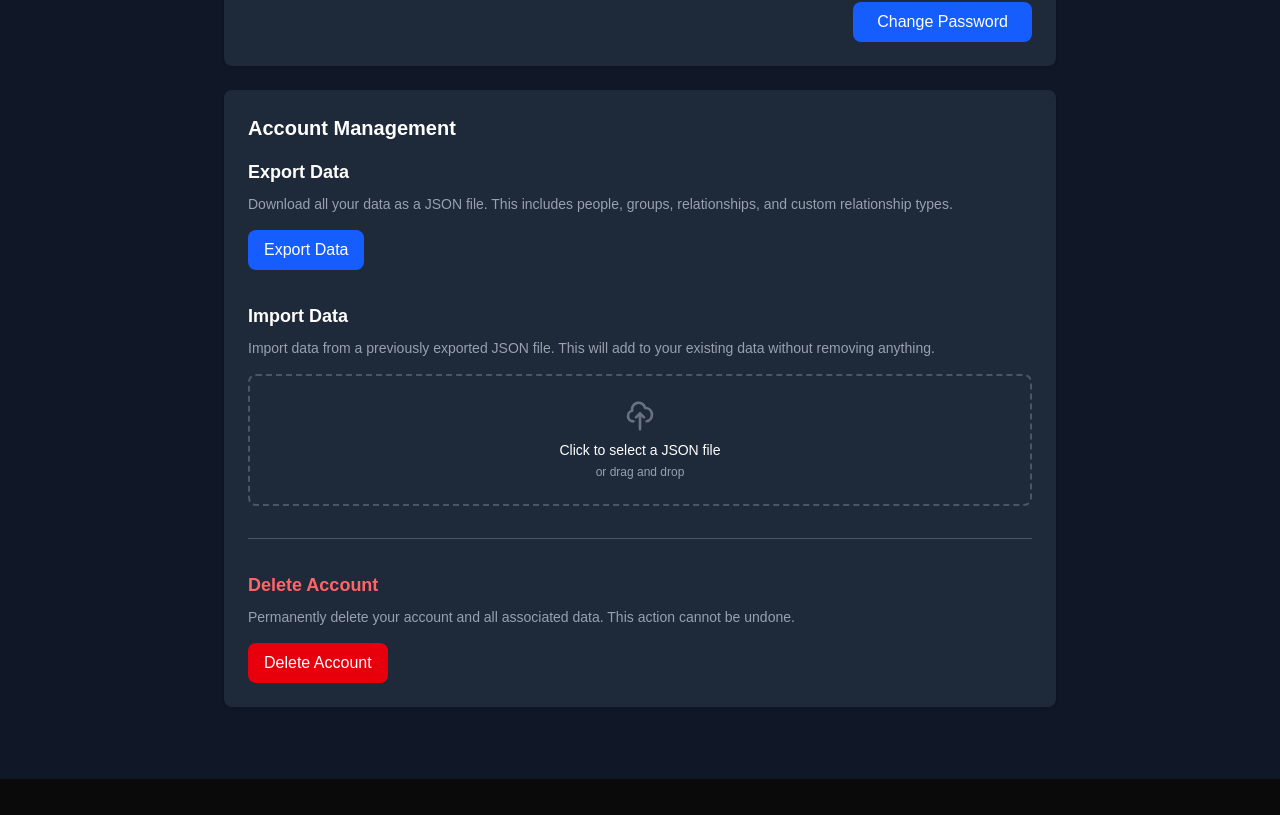
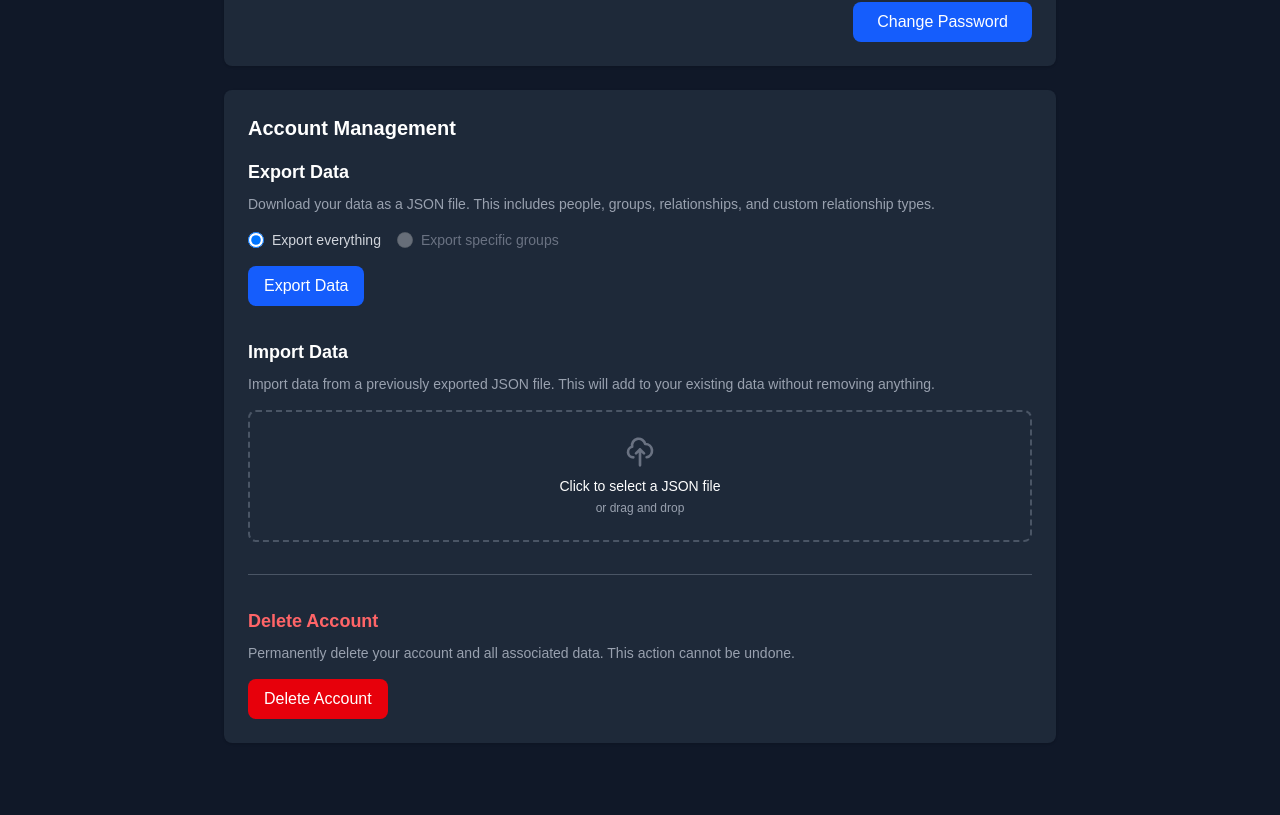
Before and after one commit to mattogodoy/nametag, a Next.js app: page /settings in a window 1280 px wide. Shown: the part 1425-2240 px from the top of the page. Before the commit the page ends 2204 px from the top, so only its background shows below. Built offline with nearby package versions, Linux system fonts and the light colour scheme; no server answers; the database is empty; sample sign-in values are in the browser's storage.

Commit message:
Added feature to expor groups only

```diff
--- a/app/api/user/export/route.ts
+++ b/app/api/user/export/route.ts
@@ -1,10 +1,15 @@
 import { prisma } from '@/lib/prisma';
 import { apiResponse, handleApiError, withAuth } from '@/lib/api-utils';
 
-export const GET = withAuth(async (_request, session) => {
+export const GET = withAuth(async (request, session) => {
   try {
+    // Parse query params for group filtering
+    const { searchParams } = new URL(request.url);
+    const groupIdsParam = searchParams.get('groupIds');
+    const filterByGroups = groupIdsParam ? groupIdsParam.split(',').filter(Boolean) : null;
+
     // Fetch all user data
-    const [user, people, groups, relationshipTypes] = await Promise.all([
+    const [user, allPeople, allGroups, relationshipTypes] = await Promise.all([
       prisma.user.findUnique({
         where: { id: session.user.id },
         select: {
@@ -16,7 +21,18 @@ export const GET = withAuth(async (_request, session) => {
         },
       }),
       prisma.person.findMany({
-        where: { userId: session.user.id },
+        where: {
+          userId: session.user.id,
+          ...(filterByGroups && filterByGroups.length > 0
+            ? {
+                groups: {
+                  some: {
+                    groupId: { in: filterByGroups },
+                  },
+                },
+              }
+            : {}),
+        },
         include: {
           relationshipToUser: {
             select: {
@@ -63,6 +79,27 @@ export const GET = withAuth(async (_request, session) => {
         where: { userId: session.user.id },
       }),
     ]);
+
+    // Get set of exported person IDs for filtering relationships
+    const exportedPersonIds = new Set(allPeople.map((p) => p.id));
+
+    // When filtering by groups, only include those specific groups (not all groups the people belong to)
+    const exportedGroupIds = filterByGroups && filterByGroups.length > 0
+      ? new Set(filterByGroups)
+      : new Set(allPeople.flatMap((p) => p.groups.map((g) => g.group.id)));
+
+    // Filter relationships to only include those between exported people
+    // Also filter person's groups to only include the exported groups
+    const people = allPeople.map((person) => ({
+      ...person,
+      groups: person.groups.filter((g) => exportedGroupIds.has(g.group.id)),
+      relationshipsFrom: person.relationshipsFrom.filter((rel) =>
+        exportedPersonIds.has(rel.relatedPersonId)
+      ),
+    }));
+
+    // Filter groups to only include the exported groups
+    const groups = allGroups.filter((g) => exportedGroupIds.has(g.id));
 
     // Build export data structure
     const exportData = {
--- a/app/settings/page.tsx
+++ b/app/settings/page.tsx
@@ -15,11 +15,17 @@ export default async function SettingsPage() {
     redirect('/login');
   }
 
-  // Fetch user's current theme and date format
-  const user = await prisma.user.findUnique({
-    where: { id: session.user.id },
-    select: { theme: true, dateFormat: true },
-  });
+  // Fetch user's current theme, date format, and groups
+  const [user, groups] = await Promise.all([
+    prisma.user.findUnique({
+      where: { id: session.user.id },
+      select: { theme: true, dateFormat: true },
+    }),
+    prisma.group.findMany({
+      where: { userId: session.user.id },
+      orderBy: { name: 'asc' },
+    }),
+  ]);
 
   const currentTheme = user?.theme || 'DARK';
   const currentDateFormat = user?.dateFormat || 'MDY';
@@ -82,7 +88,7 @@ export default async function SettingsPage() {
             <h2 className="text-xl font-bold text-gray-900 dark:text-white mb-4">
               Account Management
             </h2>
-            <AccountManagement />
+            <AccountManagement groups={groups} />
           </div>
         </div>
       </main>
--- a/components/AccountManagement.tsx
+++ b/components/AccountManagement.tsx
@@ -3,14 +3,27 @@
 import { useState, useRef, ChangeEvent } from 'react';
 import { useRouter } from 'next/navigation';
 import { signOut } from 'next-auth/react';
+import GroupsSelector from './GroupsSelector';
 
-export default function AccountManagement() {
+interface Group {
+  id: string;
+  name: string;
+  color: string | null;
+}
+
+interface AccountManagementProps {
+  groups: Group[];
+}
+
+export default function AccountManagement({ groups }: AccountManagementProps) {
   const router = useRouter();
   const fileInputRef = useRef<HTMLInputElement>(null);
 
   // Export state
   const [isExporting, setIsExporting] = useState(false);
   const [exportMessage, setExportMessage] = useState('');
+  const [exportMode, setExportMode] = useState<'all' | 'groups'>('all');
+  const [selectedGroupIds, setSelectedGroupIds] = useState<string[]>([]);
 
   // Import state
   const [isImporting, setIsImporting] = useState(false);
@@ -35,7 +48,10 @@ export default function AccountManagement() {
     setExportMessage('');
 
     try {
-      const response = await fetch('/api/user/export');
+      const exportUrl = exportMode === 'groups' && selectedGroupIds.length > 0
+        ? `/api/user/export?groupIds=${selectedGroupIds.join(',')}`
+        : '/api/user/export';
+      const response = await fetch(exportUrl);
 
       if (!response.ok) {
         setExportMessage('Failed to export data');
@@ -194,12 +210,59 @@ export default function AccountManagement() {
           Export Data
         </h3>
         <p className="text-sm text-gray-600 dark:text-gray-400 mb-4">
-          Download all your data as a JSON file. This includes people, groups,
+          Download your data as a JSON file. This includes people, groups,
           relationships, and custom relationship types.
         </p>
+
+        {/* Export Mode Toggle */}
+        <div className="mb-4 space-y-3">
+          <div className="flex gap-4">
+            <label className="flex items-center gap-2 cursor-pointer">
+              <input
+                type="radio"
+                name="exportMode"
+                value="all"
+                checked={exportMode === 'all'}
+                onChange={() => setExportMode('all')}
+                className="w-4 h-4 text-blue-600 bg-gray-100 dark:bg-gray-700 border-gray-300 dark:border-gray-600 focus:ring-blue-500"
+              />
+              <span className="text-sm text-gray-700 dark:text-gray-300">Export everything</span>
+            </label>
+            <label className="flex items-center gap-2 cursor-pointer">
+              <input
+                type="radio"
+                name="exportMode"
+                value="groups"
+                checked={exportMode === 'groups'}
+                onChange={() => setExportMode('groups')}
+                disabled={groups.length === 0}
+                className="w-4 h-4 text-blue-600 bg-gray-100 dark:bg-gray-700 border-gray-300 dark:border-gray-600 focus:ring-blue-500 disabled:opacity-50"
+              />
+              <span className={`text-sm ${groups.length === 0 ? 'text-gray-400 dark:text-gray-500' : 'text-gray-700 dark:text-gray-300'}`}>
+                Export specific groups
+              </span>
+            </label>
+          </div>
+
+          {exportMode === 'groups' && (
+            <div className="pl-6">
+              <GroupsSelector
+                availableGroups={groups}
+                selectedGroupIds={selectedGroupIds}
+                onChange={setSelectedGroupIds}
+              />
+              {selectedGroupIds.length > 0 && (
+                <p className="text-xs text-gray-500 dark:text-gray-400 mt-2">
+                  Will export people in selected groups, their group memberships, and relationships between them.
+                </p>
+              )}
+            </div>
+          )}
+        </div>
+
         <button
           onClick={handleExport}
-          disabled={isExporting}
+          disabled={isExporting || (exportMode === 'groups' && selectedGroupIds.length === 0)}
           className="px-4 py-2 bg-blue-600 text-white rounded-lg font-medium hover:bg-blue-700 transition-colors disabled:opacity-50 disabled:cursor-not-allowed"
         >
           {isExporting ? 'Exporting...' : 'Export Data'}
```
